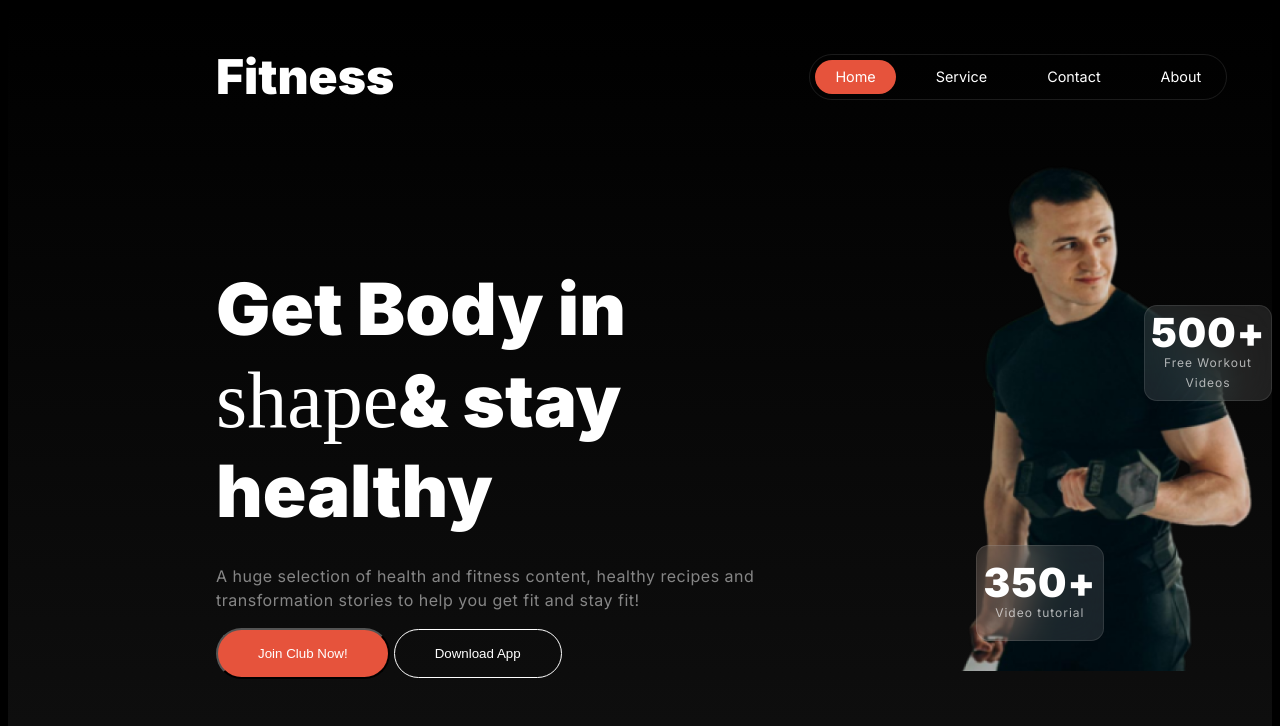
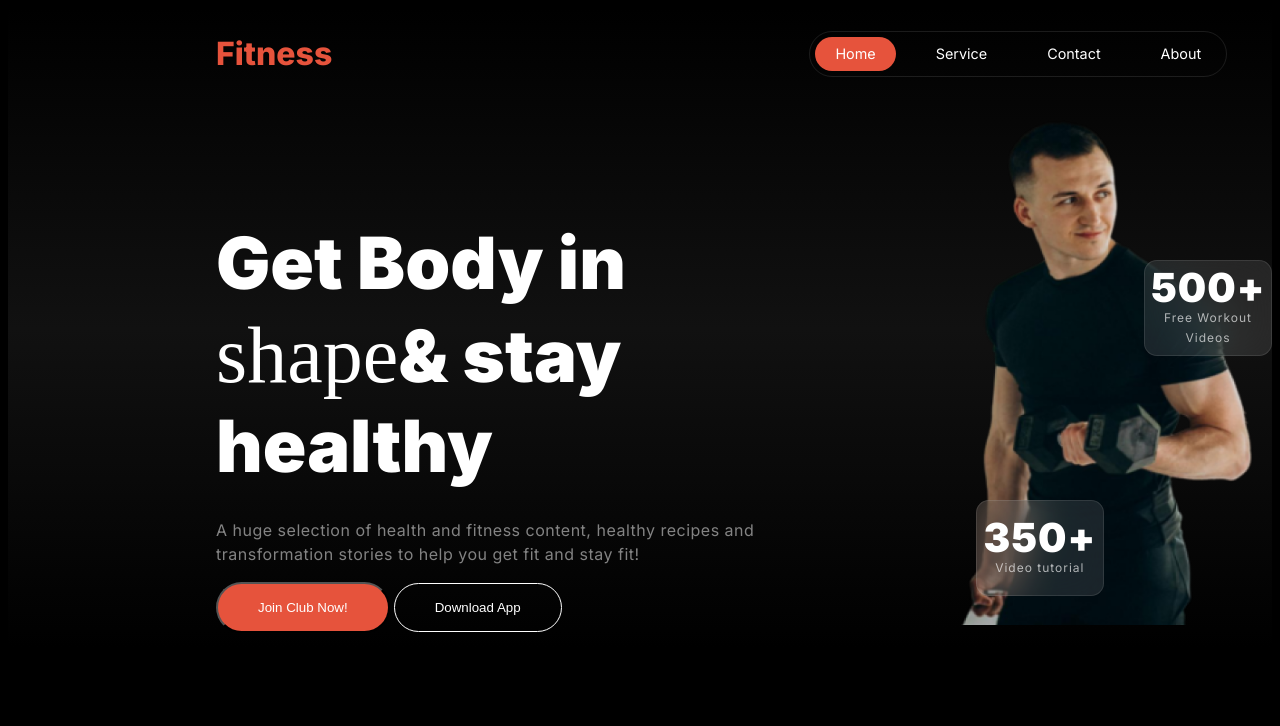
Before and after one commit to tasnuva-muhtasim/fitness-website, a plain HTML site: page index.html in a window 1280 px wide. Shown: the top 726 px of the page. Drawn offline with Linux system fonts and the light colour scheme; a web font is replaced by a local one.

Commit message:
logo problem solved

```diff
--- a/css/style.css
+++ b/css/style.css
@@ -49,10 +49,10 @@ text-align: center;
 
 }
 
-.logo {
-    color: rgb(230, 83, 60);
+.logo{
+    color: rgb(230, 83, 60) ;
     font-family: Inter;
-    font-size: 2 rem;
+    font-size: 2rem;
     font-weight: 800;
     line-height: 120%;
     letter-spacing: 0%;
@@ -103,8 +103,13 @@ header {
             rgba(119, 119, 119, 0) 0%,
             rgb(17, 17, 17) 50%,
             rgba(119, 119, 119, 0) 100%);
+
+
 }
-
+header {
+    height: 40rem;
+    /* temporarily for testing */
+}
 .herocontent {
     /* height: 600px;
    width: 440px; */
@@ -335,7 +340,17 @@ text-align: left;
     justify-content: center;
     align-items: center;
 }
-/* <!-- run starts here --> */
+ /* <!-- run starts here --> */
+ header .logo h1 {
+
+    color: rgb(230, 83, 60) ;
+    font-family: Inter;
+    font-size: 2rem;
+    font-weight: 800;
+    line-height: 120%;
+    letter-spacing: 0%;
+    text-align: center;
+}
 
 /* media starts here */
 
```
